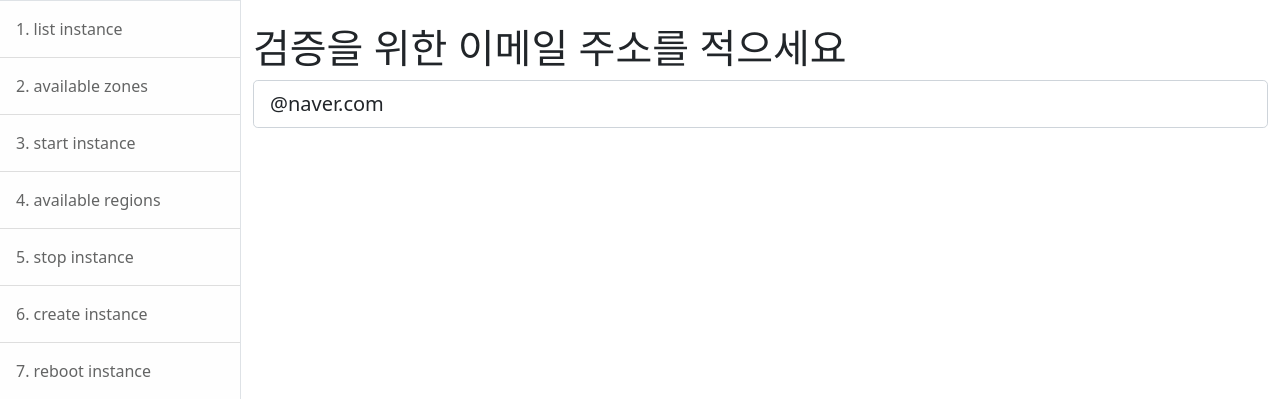
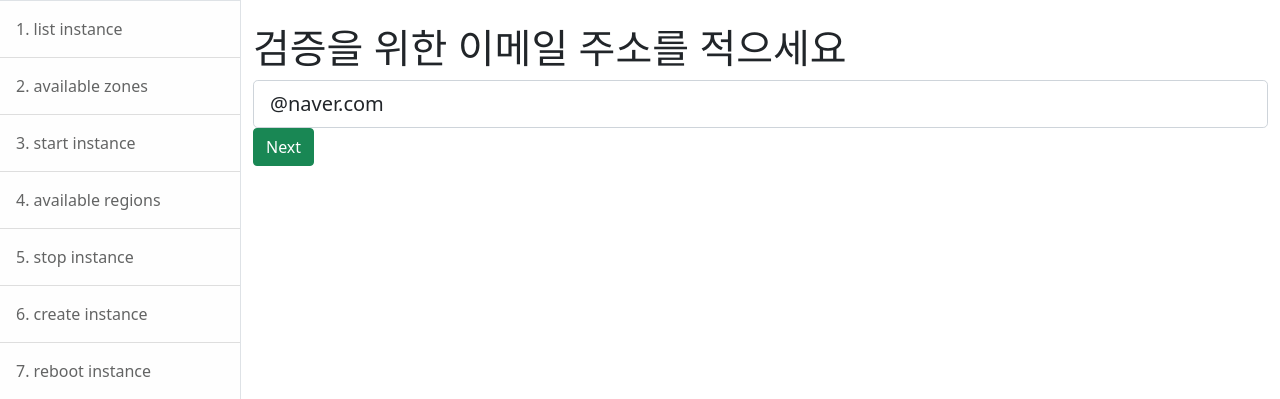
Before and after one commit to chwangmin/Cloud_Term_Project, a Django app: page /condor/ec2smsv in a window 1280 px wide. Shown: the part 57-456 px from the top of the page. Run offline with Django 4.2, Linux system fonts and the light colour scheme; some libraries are stand-ins or nearby versions.

Commit message:
:lipstick: Add button in html

```diff
--- a/condor/templates/ec2create.html
+++ b/condor/templates/ec2create.html
@@ -5,6 +5,7 @@
         <h1 class="mt-4">생성시키고 싶은 이미지를 적으세요.</h1>
         {% csrf_token %}
         <input class="form-control form-control-lg" type="text" placeholder=".form-control-lg" name="instance_id" value="i-0aa6f289f578b031f">
+        <button type="submit" class="btn btn-success">Next</button>
     </form>
     {% else %}
         <h1 class="mt-4">{{ image_id }}으로 생성되었습니다.</h1>
--- a/condor/templates/ec2reboot.html
+++ b/condor/templates/ec2reboot.html
@@ -5,6 +5,7 @@
         <h1 class="mt-4">재부팅시키고 싶은 ec2를 적으세요.</h1>
         {% csrf_token %}
         <input class="form-control form-control-lg" type="text" placeholder=".form-control-lg" name="instance_id" value="i-0aa6f289f578b031f">
+        <button type="submit" class="btn btn-success">Next</button>
     </form>
     {% else %}
         <h1 class="mt-4">{{ instance_id }}이 재부팅되었습니다</h1>
--- a/condor/templates/ec2smsv.html
+++ b/condor/templates/ec2smsv.html
@@ -5,6 +5,7 @@
         <h1 class="mt-4">검증을 위한 이메일 주소를 적으세요</h1>
         {% csrf_token %}
         <input class="form-control form-control-lg" type="text" placeholder=".form-control-lg" name="email" value="@naver.com">
+        <button type="submit" class="btn btn-success">Next</button>
     </form>
     {% else %}
         <h1 class="mt-4">{{ email }} 메일을 확인하세요!</h1>
--- a/condor/templates/ec2start.html
+++ b/condor/templates/ec2start.html
@@ -5,6 +5,7 @@
         <h1 class="mt-4">시작하고 싶은 ec2를 적으세요.</h1>
         {% csrf_token %}
         <input class="form-control form-control-lg" type="text" placeholder=".form-control-lg" name="instance_id" value="i-0aa6f289f578b031f">
+        <button type="submit" class="btn btn-success">Next</button>
     </form>
     {% else %}
         <h1 class="mt-4">{{ instance_id }}이 시작되었습니다</h1>
--- a/condor/templates/ec2stop.html
+++ b/condor/templates/ec2stop.html
@@ -5,6 +5,7 @@
         <h1 class="mt-4">중지시키고 싶은 ec2를 적으세요.</h1>
         {% csrf_token %}
         <input class="form-control form-control-lg" type="text" placeholder=".form-control-lg" name="instance_id" value="i-0aa6f289f578b031f">
+        <button type="submit" class="btn btn-success">Next</button>
     </form>
     {% else %}
         <h1 class="mt-4">{{ instance_id }}이 중지되었습니다</h1>
```
